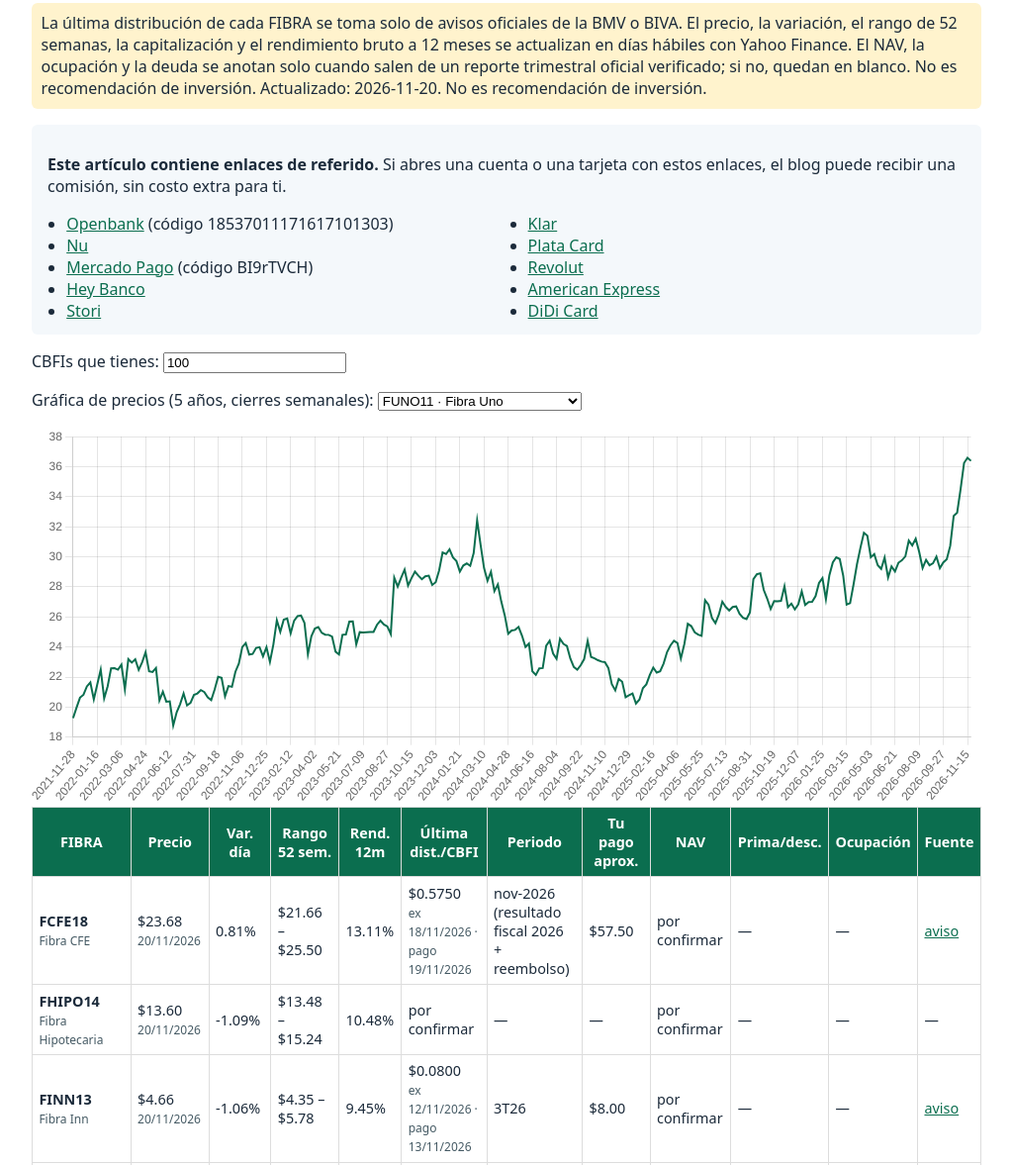
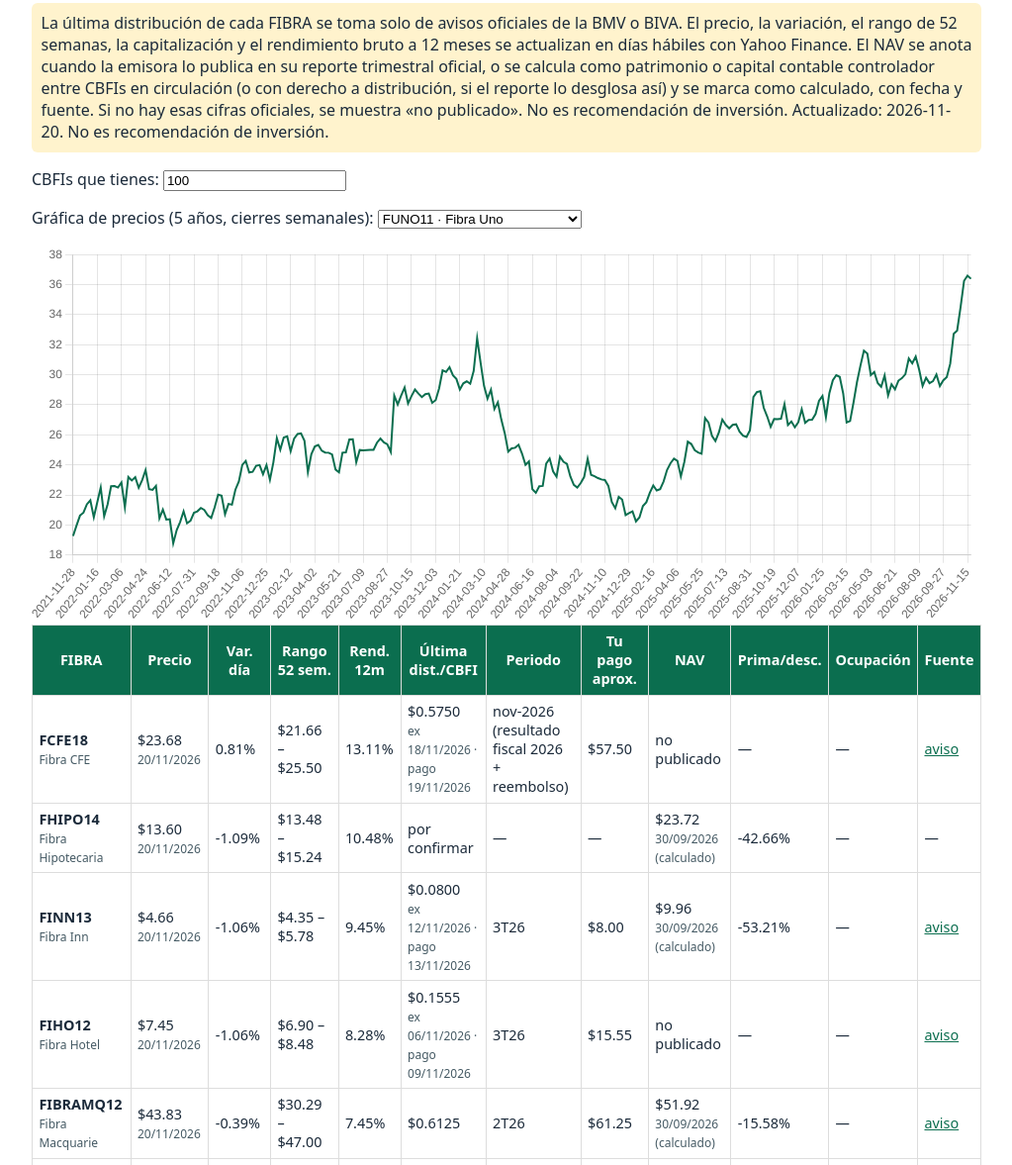
Before and after one commit to armandoefe/herramientas-finanzas, a plain HTML site: page fibras.html in a window 1280 px wide. Shown: the part 137-1314 px from the top of the page at 99% size, without its empty margins (128-1151 px from the left). Drawn offline with nearby package versions, Linux system fonts and the light colour scheme.

Commit message:
Actualiza el NAV de FIBRAs con reportes oficiales 3T26 y mueve los referidos al final.
Se quita el bloque de referidos del inicio de fibras.html y se etiquetan los NAV publicados o calculados, con sus fuentes.

```diff
--- a/data/fibras.json
+++ b/data/fibras.json
@@ -1,6 +1,6 @@
 {
   "actualizado_distribuciones": "2026-11-16",
-  "nota": "La última distribución de cada FIBRA se toma solo de avisos oficiales de la BMV o BIVA. El precio, la variación, el rango de 52 semanas, la capitalización y el rendimiento bruto a 12 meses se actualizan en días hábiles con Yahoo Finance. El NAV, la ocupación y la deuda se anotan solo cuando salen de un reporte trimestral oficial verificado; si no, quedan en blanco. No es recomendación de inversión.",
+  "nota": "La última distribución de cada FIBRA se toma solo de avisos oficiales de la BMV o BIVA. El precio, la variación, el rango de 52 semanas, la capitalización y el rendimiento bruto a 12 meses se actualizan en días hábiles con Yahoo Finance. El NAV se anota cuando la emisora lo publica en su reporte trimestral oficial, o se calcula como patrimonio o capital contable controlador entre CBFIs en circulación (o con derecho a distribución, si el reporte lo desglosa así) y se marca como calculado, con fecha y fuente. Si no hay esas cifras oficiales, se muestra «no publicado». No es recomendación de inversión.",
   "fibras": [
     {
       "clave": "FMTY14",
@@ -19,13 +19,15 @@
       "fuente_dist": "https://www.bmv.com.mx/docs-pub/fibderec/fibderec_1596848_1.pdf",
       "nota": "Pago mensual. Tras la integración con Fibra Macquarie, las cifras no son del todo comparables con las de antes de la fusión.",
       "titulos": 4804828304,
-      "nav": null,
-      "fecha_nav": null,
-      "fuente_nav": null,
+      "nav": 13.57,
+      "fecha_nav": "2026-09-30",
+      "fuente_nav": "https://biva.mx/storage/data-rs-cnbv/ReporteTrimestral_FMTY_2026_3_121817-261030-d9d85f65_1793394273429.pdf",
       "ocupacion": null,
       "ltv": null,
-      "fuente_trimestral": "https://www.bmv.com.mx/docs-pub/eventfid/eventfid_1600478_2157_1.pdf",
-      "fuente_estado": "https://www.bmv.com.mx/docs-pub/eventfid/eventfid_1601460_1622_1.pdf"
+      "fuente_trimestral": "https://biva.mx/storage/data-rs-cnbv/ReporteTrimestral_FMTY_2026_3_121817-261030-d9d85f65_1793394273429.pdf",
+      "fuente_estado": "https://www.bmv.com.mx/docs-pub/eventfid/eventfid_1601460_1622_1.pdf",
+      "nav_tipo": "publicado",
+      "nav_nota": "Valor en libros por CBFI publicado por la emisora en su información financiera trimestral 3T26 ante BIVA: Ps. 13.57 al 30 de septiembre de 2026."
     },
     {
       "clave": "DANHOS13",
@@ -44,12 +46,14 @@
       "fuente_dist": "https://www.bmv.com.mx/docs-pub/eventfid/eventfid_1597487_17416-3_1.pdf",
       "nota": "0.2592 de resultado fiscal y 0.1908 de reembolso de capital.",
       "titulos": 1623607024,
-      "nav": null,
-      "fecha_nav": null,
-      "fuente_nav": null,
+      "nav": 40.55,
+      "fecha_nav": "2026-09-30",
+      "fuente_nav": "https://fibradanhos.com.mx/reportes-trimestrales/pdf/2026/3t26/3T%202026%20Espa%C3%B1ol.pdf",
       "ocupacion": null,
       "ltv": null,
-      "fuente_trimestral": null
+      "fuente_trimestral": "https://fibradanhos.com.mx/reportes-trimestrales/pdf/2026/3t26/3T%202026%20Espa%C3%B1ol.pdf",
+      "nav_tipo": "calculado",
+      "nav_nota": "Calculado: patrimonio controlador 65,830,285,034 pesos (total patrimonio 68,800,361,419 menos participación no controladora 2,970,076,385) entre 1,623,607,024 CBFIs en circulación, según el reporte 3T26 de la emisora."
     },
     {
       "clave": "FUNO11",
@@ -73,7 +77,9 @@
       "fuente_nav": "https://funo.mx/site_media/uploads/documentos/documento-uKwld-1794333463.pdf",
       "ocupacion": 95.6,
       "ltv": null,
-      "fuente_trimestral": "https://funo.mx/site_media/uploads/documentos/documento-uKwld-1794333463.pdf"
+      "fuente_trimestral": "https://funo.mx/site_media/uploads/documentos/documento-uKwld-1794333463.pdf",
+      "nav_tipo": "publicado",
+      "nav_nota": "NAV/CBFI (Patrimonio FUNO) impreso por la emisora en el suplemento informativo 3T26."
     },
     {
       "clave": "FNOVA17",
@@ -92,12 +98,14 @@
       "fuente_dist": "https://biva.mx/storage/information-send/EVENRELXBRL/FACTIN/Eventos_relevantes_Archivo_XBRL_106215_1793316147437.pdf",
       "nota": "100% reembolso de capital. El precio en Yahoo Finance lleva semanas sin volumen; puede estar desactualizado.",
       "titulos": 593930828,
-      "nav": null,
-      "fecha_nav": null,
-      "fuente_nav": null,
+      "nav": 30.35,
+      "fecha_nav": "2026-09-30",
+      "fuente_nav": "https://cdn.investorcloud.net/FNOVA/InformacionFinanciera/ReportesTrimestrales/2026-3T26.pdf",
       "ocupacion": null,
       "ltv": null,
-      "fuente_trimestral": null
+      "fuente_trimestral": "https://biva.mx/storage/information-send/IFFIBRAS/FACTIN/ReporteTrimestral_3T_2026-09-30_FNOVA_1793061838651.pdf",
+      "nav_tipo": "calculado",
+      "nav_nota": "Calculado: patrimonio controlador 18,028,722,000 pesos entre 593,930,828 CBFIs en circulación, según el reporte de resultados 3T26 y la información financiera trimestral ante BIVA."
     },
     {
       "clave": "FIBRAPL14",
@@ -116,12 +124,14 @@
       "fuente_dist": "https://www.bmv.com.mx/docs-pub/fibderec/fibderec_1597020_1.pdf",
       "nota": "100% resultado fiscal.",
       "titulos": 1668204310,
-      "nav": null,
-      "fecha_nav": null,
-      "fuente_nav": null,
+      "nav": 82.42,
+      "fecha_nav": "2026-09-30",
+      "fuente_nav": "https://d1io3yog0oux5.cloudfront.net/_852f1580ba78035545065e858fbb07c8/fibraprologis/db/735/8245/file/Financial+Report.pdf",
       "ocupacion": null,
       "ltv": null,
-      "fuente_trimestral": null
+      "fuente_trimestral": "https://biva.mx/storage/data-rs-cnbv/ReporteTrimestral_FIBRAPL_2026_3_121337-261021-ef28f8d1_1792620203217.pdf",
+      "nav_tipo": "calculado",
+      "nav_nota": "Calculado: patrimonio atribuible a tenedores de CBFIs de US$7,432.151 millones entre 1,668,204,310 CBFIs en circulación (US$4.4552 por CBFI), convertido a pesos con el tipo de cambio de $18.50 por dólar que la emisora usa en su paquete financiero 3T26. El número de CBFIs sale de la información financiera trimestral 3T26 ante BIVA."
     },
     {
       "clave": "FCFE18",
@@ -145,7 +155,9 @@
       "fuente_nav": null,
       "ocupacion": null,
       "ltv": null,
-      "fuente_trimestral": null
+      "fuente_trimestral": null,
+      "nav_tipo": null,
+      "nav_nota": "La emisora no publicó un NAV por CBFI en el reporte 3T26 que pudimos verificar, o no localizamos en ese reporte el patrimonio controlador y el número de CBFIs en circulación para calcularlo."
     },
     {
       "clave": "FHIPO14",
@@ -163,13 +175,15 @@
       "fecha_pago": null,
       "fuente_dist": null,
       "nota": "Última distribución por confirmar con el aviso oficial en BIVA.",
-      "titulos": null,
-      "nav": null,
-      "fecha_nav": null,
-      "fuente_nav": null,
+      "titulos": 373350259,
+      "nav": 23.72,
+      "fecha_nav": "2026-09-30",
+      "fuente_nav": "https://biva.mx/storage/information-send/IFTRIM/BINVEX/ReporteTrimestral_3T_2026_FHIPO_2061_1793313400683.pdf",
       "ocupacion": null,
       "ltv": null,
-      "fuente_trimestral": null
+      "fuente_trimestral": "https://biva.mx/storage/information-send/IFTRIM/BINVEX/ReporteTrimestral_3T_2026_FHIPO_2061_1793313400683.pdf",
+      "nav_tipo": "calculado",
+      "nav_nota": "Calculado: patrimonio total Ps. 8,854.8 millones entre 373,350,259 CBFIs en circulación al cierre del 3T26, según el reporte de resultados y la información financiera trimestral de la emisora."
     },
     {
       "clave": "FSHOP13",
@@ -188,12 +202,14 @@
       "fuente_dist": "https://www.bmv.com.mx/docs-pub/fibderec/fibderec_1600129_1.pdf",
       "nota": "100% reembolso de capital (depreciación fiscal).",
       "titulos": 637115444,
-      "nav": null,
-      "fecha_nav": null,
-      "fuente_nav": null,
+      "nav": 29.05,
+      "fecha_nav": "2026-09-30",
+      "fuente_nav": "https://biva.mx/storage/data-rs-cnbv/ReporteTrimestral_FSHOP_2026_3_121252-261020-af8f82e0_1792519423319.pdf",
       "ocupacion": null,
       "ltv": null,
-      "fuente_trimestral": null
+      "fuente_trimestral": "https://biva.mx/storage/data-rs-cnbv/ReporteTrimestral_FSHOP_2026_3_121252-261020-af8f82e0_1792519423319.pdf",
+      "nav_tipo": "calculado",
+      "nav_nota": "Calculado: patrimonio controlador 18,506,737,000 pesos entre 637,115,444 CBFIs con derechos económicos, según la información financiera trimestral 3T26 ante BIVA."
     },
     {
       "clave": "FIHO12",
@@ -217,7 +233,9 @@
       "fuente_nav": null,
       "ocupacion": null,
       "ltv": null,
-      "fuente_trimestral": null
+      "fuente_trimestral": null,
+      "nav_tipo": null,
+      "nav_nota": "La emisora no publicó un NAV por CBFI en el reporte 3T26 que pudimos verificar, o no localizamos en ese reporte el patrimonio controlador y el número de CBFIs en circulación para calcularlo."
     },
     {
       "clave": "NEXT25",
@@ -235,13 +253,15 @@
       "fecha_pago": "2026-11-09",
       "fuente_dist": "https://www.bmv.com.mx/docs-pub/fibderec/fibderec_1601914_1.pdf",
       "nota": "100% resultado fiscal. Este aviso sustituye al publicado el 30 de octubre de 2026.",
-      "titulos": 405283482,
-      "nav": null,
-      "fecha_nav": null,
-      "fuente_nav": null,
+      "titulos": 405903582,
+      "nav": 121.04,
+      "fecha_nav": "2026-09-30",
+      "fuente_nav": "https://biva.mx/storage/data-rs-cnbv/ReporteTrimestral_NEXT_2026_3_121471-261026-24e1584b_1793049022351.pdf",
       "ocupacion": null,
       "ltv": null,
-      "fuente_trimestral": null
+      "fuente_trimestral": "https://biva.mx/storage/data-rs-cnbv/ReporteTrimestral_NEXT_2026_3_121471-261026-24e1584b_1793049022351.pdf",
+      "nav_tipo": "calculado",
+      "nav_nota": "Calculado: patrimonio controlador 49,131,343,000 pesos entre 405,903,582 CBFIs en circulación al 30 de septiembre de 2026, según la información financiera trimestral 3T26 ante BIVA."
     },
     {
       "clave": "FMX23",
@@ -265,7 +285,9 @@
       "fuente_nav": null,
       "ocupacion": null,
       "ltv": null,
-      "fuente_trimestral": null
+      "fuente_trimestral": null,
+      "nav_tipo": null,
+      "nav_nota": "La emisora no publicó un NAV por CBFI en el reporte 3T26 que pudimos verificar, o no localizamos en ese reporte el patrimonio controlador y el número de CBFIs en circulación para calcularlo."
     },
     {
       "clave": "FINN13",
@@ -284,12 +306,14 @@
       "fuente_dist": "https://www.bmv.com.mx/docs-pub/fibderec/fibderec_1601861_1.pdf",
       "nota": "100% reembolso de capital.",
       "titulos": 725309783,
-      "nav": null,
-      "fecha_nav": null,
-      "fuente_nav": null,
+      "nav": 9.96,
+      "fecha_nav": "2026-09-30",
+      "fuente_nav": "https://fibrainn.mx/assets/docs/fibra-inn-reporte-de-resultados-3t26-vf_6ae12e39d270d.pdf",
       "ocupacion": null,
       "ltv": null,
-      "fuente_trimestral": null
+      "fuente_trimestral": "https://biva.mx/storage/data-rs-cnbv/ReporteTrimestral_FINN_2026_3_121537-261027-2a537d57_1793139471842.pdf",
+      "nav_tipo": "calculado",
+      "nav_nota": "Calculado: patrimonio de la participación controladora 7,226,577,000 pesos entre 725,309,783 CBFIs con derecho a distribución, según el reporte de resultados 3T26 de la emisora y la información financiera trimestral ante BIVA."
     },
     {
       "clave": "STORAGE18",
@@ -313,7 +337,9 @@
       "fuente_nav": null,
       "ocupacion": null,
       "ltv": null,
-      "fuente_trimestral": null
+      "fuente_trimestral": null,
+      "nav_tipo": null,
+      "nav_nota": "La emisora no publicó un NAV por CBFI en el reporte 3T26 que pudimos verificar, o no localizamos en ese reporte el patrimonio controlador y el número de CBFIs en circulación para calcularlo."
     },
     {
       "clave": "TERRA13",
@@ -338,7 +364,9 @@
       "ocupacion": null,
       "ltv": null,
       "fuente_trimestral": null,
-      "fuente_estado": "https://www.bmv.com.mx/docs-pub/eventfid/eventfid_1535230_1721_1.pdf"
+      "fuente_estado": "https://www.bmv.com.mx/docs-pub/eventfid/eventfid_1535230_1721_1.pdf",
+      "nav_tipo": null,
+      "nav_nota": "Deslistada; no hay NAV vigente."
     },
     {
       "clave": "FIBRAMQ12",
@@ -356,14 +384,16 @@
       "fecha_pago": null,
       "fuente_dist": "https://www.bmv.com.mx/docs-pub/eventfid/eventfid_1576632_1622_1.pdf",
       "nota": "Último aviso oficial verificado en esta tabla: distribución 2T26 por 0.6125. En ese aviso se indicó el paso a pagos mensuales de 0.2042; los pagos posteriores están por confirmar con el aviso oficial más reciente.",
-      "titulos": null,
-      "nav": null,
-      "fecha_nav": null,
-      "fuente_nav": null,
+      "titulos": 797311397,
+      "nav": 51.92,
+      "fecha_nav": "2026-09-30",
+      "fuente_nav": "https://biva.mx/storage/data-rs-cnbv/ReporteTrimestral_FIBRAMQ_2026_3_121426-261023-4b14790c_1792785494173.pdf",
       "ocupacion": null,
       "ltv": null,
-      "fuente_trimestral": null,
-      "fuente_estado": "https://www.bmv.com.mx/docs-pub/eventfid/eventfid_1601460_1622_1.pdf"
+      "fuente_trimestral": "https://biva.mx/storage/data-rs-cnbv/ReporteTrimestral_FIBRAMQ_2026_3_121426-261023-4b14790c_1792785494173.pdf",
+      "fuente_estado": "https://www.bmv.com.mx/docs-pub/eventfid/eventfid_1601460_1622_1.pdf",
+      "nav_tipo": "calculado",
+      "nav_nota": "Calculado: patrimonio controlador 41,395,657,000 pesos entre 797,311,397 CBFIs en circulación al 30 de septiembre de 2026, según la información financiera trimestral 3T26 ante BIVA."
     }
   ]
 }
--- a/fibras.html
+++ b/fibras.html
@@ -3,18 +3,6 @@
 <p><a href="https://finanzasytarjetasmx.wordpress.com/">← Volver al blog Finanzas y Tarjetas MX</a></p>
 <h1>FIBRAs mexicanas: precios y distribuciones</h1>
 <p class="warn" id="nota">Cargando datos…</p>
-<aside class="referidos"><p><strong>Este artículo contiene enlaces de referido.</strong> Si abres una cuenta o una tarjeta con estos enlaces, el blog puede recibir una comisión, sin costo extra para ti.</p><ul>
-<li><a href="https://openbank.onelink.me/HARX/hx60yxru" rel="nofollow sponsored">Openbank</a> (código 18537011171617101303)</li>
-<li><a href="https://nubank.com.mx/mgm/?id=fzLUIiZjS-6OYeZHSnF8Mg&amp;msg=06478&amp;utm_channel=referral&amp;utm_medium=other&amp;utm_source=mgm" rel="nofollow sponsored">Nu</a></li>
-<li><a href="https://mpago.li/1ACqcsW" rel="nofollow sponsored">Mercado Pago</a> (código BI9rTVCH)</li>
-<li><a href="https://hybn.co/b/yvJHPPe-" rel="nofollow sponsored">Hey Banco</a></li>
-<li><a href="https://storicard.onelink.me/uu1Y/rmhgljnq" rel="nofollow sponsored">Stori</a></li>
-<li><a href="https://signup.klar.mx?code=ODI0RKRG&amp;utm_source=Referral&amp;utm_medium=Referral&amp;pid=Referral&amp;utm_campaign=Offer_Screen&amp;c=Offer_Screen" rel="nofollow sponsored">Klar</a></li>
-<li><a href="https://bancoplata.mx/amigos/credito/armando.enrique9jxo" rel="nofollow sponsored">Plata Card</a></li>
-<li><a href="https://revolut.com/referral/?referral-code=armandoenriquef!OCT1-26-AR-MX-H2&amp;geo-redirect" rel="nofollow sponsored">Revolut</a></li>
-<li><a href="https://americanexpress.com/es-mx/referral/platinum-credit?ref=aRMaNFUMzM&amp;XL=MIANS" rel="nofollow sponsored">American Express</a></li>
-<li><a href="https://d.didiglobal.com/GRFVCCa?r=MGM_homepage_icon&amp;c=M2" rel="nofollow sponsored">DiDi Card</a></li>
-</ul></aside>
 <label>CBFIs que tienes: <input id="n" type="number" value="100" min="0"></label>
 <p><label>Gráfica de precios (5 años, cierres semanales): <select id="g"></select></label></p>
 <canvas id="c" height="120"></canvas>
@@ -37,8 +25,21 @@
 <ul>
 <li>Precios, variación, rango de 52 semanas, capitalización y rendimiento bruto a 12 meses: Yahoo Finance (no son datos oficiales de la bolsa y pueden ir con retraso o, en algunos casos, sin operaciones recientes).</li>
 <li>Última distribución, fechas ex-derecho y de pago: avisos oficiales de la BMV y de BIVA, con liga al documento en cada fila.</li>
-<li>NAV, ocupación y deuda: solo si se verificaron en el reporte trimestral oficial de la FIBRA; si no, se muestra «por confirmar».</li>
+    <li>NAV: si la emisora lo publica en su reporte trimestral oficial, se muestra esa cifra; si no la imprime, se calcula como patrimonio o capital contable controlador entre CBFIs en circulación (o con derecho a distribución, cuando el reporte lo desglosa así) y se marca como «calculado», con fecha y liga a la fuente. Si no hay esas cifras oficiales, se muestra «no publicado». En Fibra Prologis el reporte está en dólares; el equivalente en pesos usa el tipo de cambio de $18.50 por dólar que la emisora emplea en su paquete financiero 3T26.</li>
 <li>La API de Banxico no publica precios ni dividendos de FIBRAs; sirve para comparar, por ejemplo, contra CETES o la inflación.</li>
+</ul>
+<p>Reportes oficiales usados para el NAV (corte 30 de septiembre de 2026):</p>
+<ul>
+<li>Fibra Uno: <a href="https://funo.mx/site_media/uploads/documentos/documento-uKwld-1794333463.pdf">suplemento informativo 3T26</a> (NAV publicado).</li>
+<li>Fibra Monterrey: <a href="https://biva.mx/storage/data-rs-cnbv/ReporteTrimestral_FMTY_2026_3_121817-261030-d9d85f65_1793394273429.pdf">información financiera trimestral 3T26 en BIVA</a> (valor en libros publicado).</li>
+<li>Fibra Danhos: <a href="https://fibradanhos.com.mx/reportes-trimestrales/pdf/2026/3t26/3T%202026%20Espa%C3%B1ol.pdf">reporte 3T26 de la emisora</a> (calculado).</li>
+<li>Fibra Nova: <a href="https://cdn.investorcloud.net/FNOVA/InformacionFinanciera/ReportesTrimestrales/2026-3T26.pdf">reporte de resultados 3T26</a> y <a href="https://biva.mx/storage/information-send/IFFIBRAS/FACTIN/ReporteTrimestral_3T_2026-09-30_FNOVA_1793061838651.pdf">información trimestral en BIVA</a> (calculado).</li>
+<li>Fibra Prologis: <a href="https://d1io3yog0oux5.cloudfront.net/_852f1580ba78035545065e858fbb07c8/fibraprologis/db/735/8245/file/Financial+Report.pdf">reporte financiero 3T26</a> y <a href="https://biva.mx/storage/data-rs-cnbv/ReporteTrimestral_FIBRAPL_2026_3_121337-261021-ef28f8d1_1792620203217.pdf">información trimestral en BIVA</a> (calculado).</li>
+<li>Fibra Shop: <a href="https://biva.mx/storage/data-rs-cnbv/ReporteTrimestral_FSHOP_2026_3_121252-261020-af8f82e0_1792519423319.pdf">información financiera trimestral 3T26 en BIVA</a> (calculado).</li>
+<li>Fibra Inn: <a href="https://fibrainn.mx/assets/docs/fibra-inn-reporte-de-resultados-3t26-vf_6ae12e39d270d.pdf">reporte de resultados 3T26</a> y <a href="https://biva.mx/storage/data-rs-cnbv/ReporteTrimestral_FINN_2026_3_121537-261027-2a537d57_1793139471842.pdf">información trimestral en BIVA</a> (calculado).</li>
+<li>Fibra Next: <a href="https://biva.mx/storage/data-rs-cnbv/ReporteTrimestral_NEXT_2026_3_121471-261026-24e1584b_1793049022351.pdf">información financiera trimestral 3T26 en BIVA</a> (calculado).</li>
+<li>Fibra Macquarie: <a href="https://biva.mx/storage/data-rs-cnbv/ReporteTrimestral_FIBRAMQ_2026_3_121426-261023-4b14790c_1792785494173.pdf">información financiera trimestral 3T26 en BIVA</a> (calculado).</li>
+<li>Fibra Hipotecaria: <a href="https://biva.mx/storage/information-send/IFTRIM/BINVEX/ReporteTrimestral_3T_2026_FHIPO_2061_1793313400683.pdf">información financiera trimestral 3T26</a> (calculado).</li>
 </ul>
 <p><small>No es recomendación de inversión. Las FIBRAs cotizan en bolsa: el precio puede bajar, la distribución puede recortarse y las condiciones fiscales dependen de cada persona. Confirma siempre en el aviso oficial y en tu casa de bolsa.</small></p>
 <aside class="referidos"><p><strong>Este artículo contiene enlaces de referido.</strong> Si abres una cuenta o una tarjeta con estos enlaces, el blog puede recibir una comisión, sin costo extra para ti.</p><ul>
@@ -98,7 +99,7 @@ function render(){
     const precio=des?'—':(r.precio==null?'por confirmar':mxn(r.precio)+(r.fecha?' <small>'+fe(r.fecha)+'</small>':'')+(r.aviso||r.obsoleto?' *':''));
     const r52=(r.min_52s!=null&&r.max_52s!=null)?(mxn(r.min_52s)+' – '+mxn(r.max_52s)):'—';
     const st=r.estado==='deslistada'?' <small>(deslistada)</small>':'';
-    const nav=r.nav==null?'por confirmar':mxn(r.nav)+(r.fecha_nav?' <small>'+fe(r.fecha_nav)+'</small>':'');
+    const nav=r.nav==null?(r.estado==='deslistada'?'no aplica':'no publicado'):(mxn(r.nav)+(r.fecha_nav?' <small>'+fe(r.fecha_nav)+'</small>':'')+(r.nav_tipo==='calculado'?' <small>(calculado)</small>':''));
     return '<tr>'+
       '<td><strong>'+r.clave+'</strong><br><small>'+(r.nombre||'')+'</small>'+st+'</td>'+
       '<td>'+precio+'</td>'+
```
Also changed, not shown: 1 other file.
